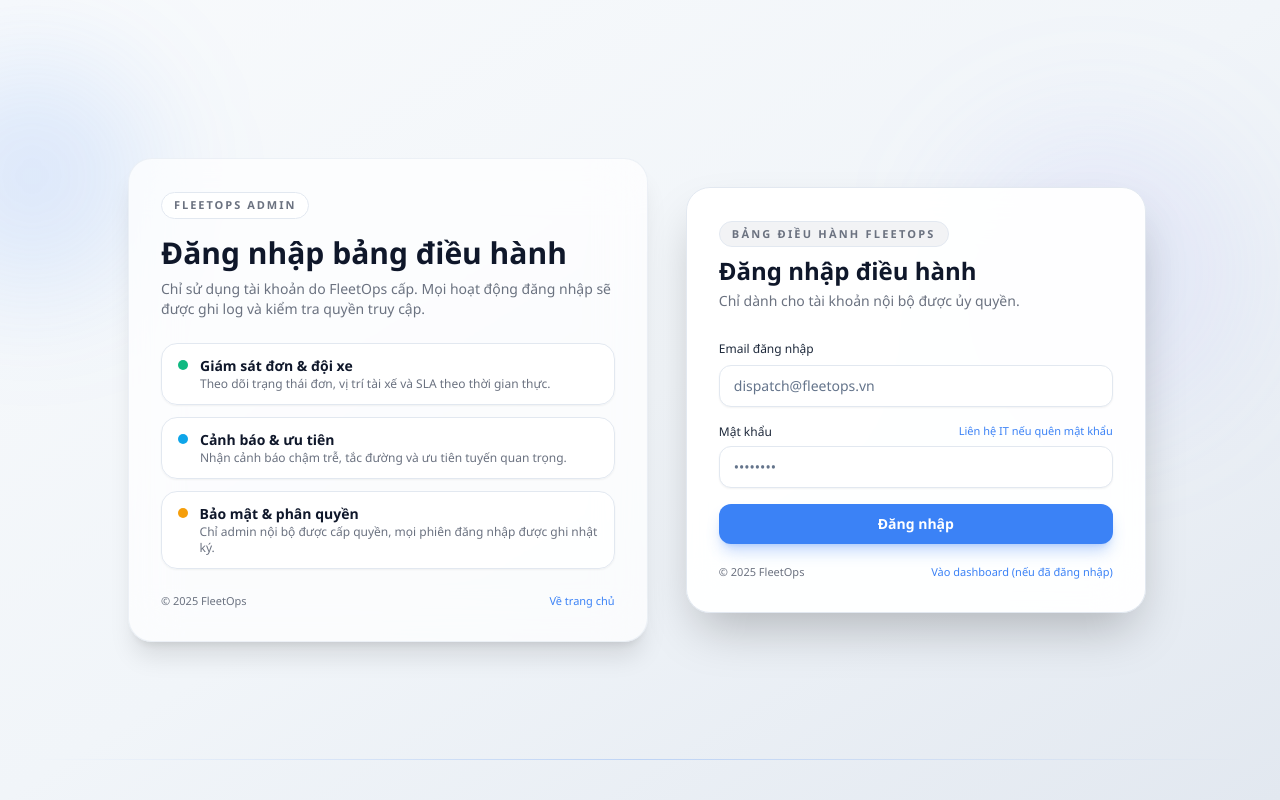
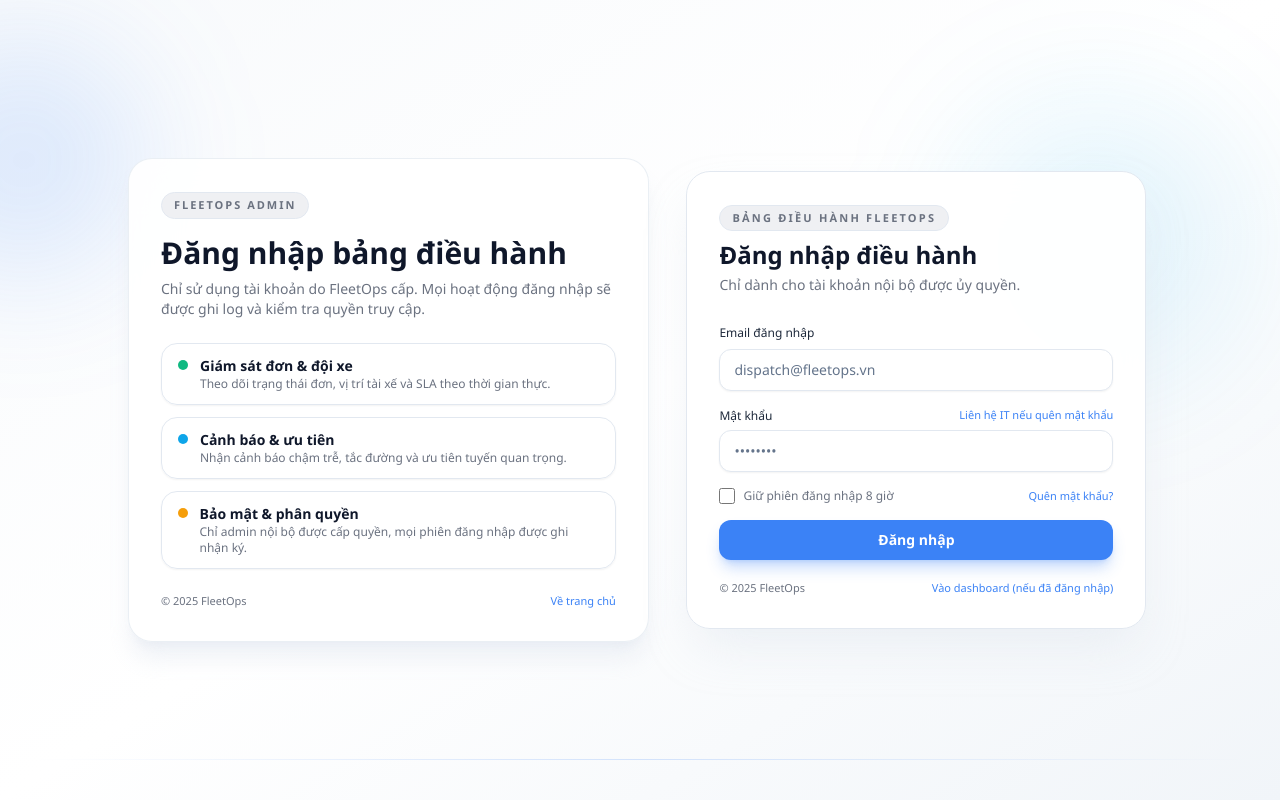
Before and after one commit to reddog-dev01/BOOKING-APPS, a Next.js app in the folder apps/admin/: page /admin/login in a window 1280 px wide. Built offline with nearby package versions, Linux system fonts and the light colour scheme.

Commit message:
Refine admin login layout and form handling

```diff
--- a/apps/admin/src/app/admin/login/page.tsx
+++ b/apps/admin/src/app/admin/login/page.tsx
@@ -26,10 +26,7 @@
   const adminPassword = process.env.ADMIN_PASSWORD;
 
   const isValid =
-    adminEmail &&
-    adminPassword &&
-    email.toLowerCase() === adminEmail.toLowerCase() &&
-    password === adminPassword;
+    adminEmail && adminPassword && email.toLowerCase() === adminEmail.toLowerCase() && password === adminPassword;
 
   if (!isValid) {
     redirect(`/admin/login?error=invalid&redirectTo=${encodeURIComponent(redirectTo)}`);
@@ -40,7 +37,7 @@
   cookieStore.set(AUTH_COOKIE, "true", {
     httpOnly: true,
     sameSite: "lax",
-    secure: process.env.NODE_ENV === "production", // avoid secure cookie issues on localhost
+    secure: process.env.NODE_ENV === "production",
     path: "/admin",
     maxAge: EIGHT_HOURS_IN_SECONDS,
   });
@@ -65,19 +62,19 @@
   const currentYear = new Date().getFullYear();
 
   return (
-    <div className="relative flex min-h-screen items-center justify-center bg-gradient-to-br from-slate-50 via-slate-100 to-slate-200 px-4 py-10 text-foreground">
+    <div className="relative flex min-h-screen items-center justify-center bg-gradient-to-br from-slate-50 via-white to-slate-100 px-4 py-10 text-foreground">
       <div className="pointer-events-none absolute inset-0 overflow-hidden">
-        <div className="absolute -left-20 top-16 h-56 w-56 rounded-full bg-accent/15 blur-3xl" />
-        <div className="absolute right-10 top-32 h-72 w-72 rounded-full bg-indigo-400/10 blur-3xl" />
-        <div className="absolute inset-x-8 bottom-10 h-px bg-gradient-to-r from-transparent via-accent/25 to-transparent" />
+        <div className="absolute -left-24 top-10 h-60 w-60 rounded-full bg-accent/15 blur-3xl" />
+        <div className="absolute right-10 top-24 h-72 w-72 rounded-full bg-sky-500/10 blur-3xl" />
+        <div className="absolute inset-x-8 bottom-10 h-px bg-gradient-to-r from-transparent via-accent/20 to-transparent" />
       </div>
 
       <div className="relative z-10 w-full max-w-5xl">
-        <div className="grid gap-8 md:grid-cols-[1.1fr,1fr] items-center">
-          <div className="hidden h-full flex-col justify-between rounded-3xl border border-border/60 bg-white/70 p-8 shadow-xl backdrop-blur-xl md:flex">
+        <div className="grid items-center gap-8 md:grid-cols-[1.05fr,0.95fr]">
+          <section className="hidden h-full flex-col justify-between rounded-3xl border border-border/70 bg-white/90 p-8 shadow-xl shadow-slate-200/60 backdrop-blur-xl md:flex">
             <div className="space-y-4">
-              <div className="inline-flex items-center gap-2 rounded-full border border-border bg-white/80 px-3 py-1 text-[11px] font-semibold uppercase tracking-[0.18em] text-muted-foreground">
-                FLEETOPS ADMIN
+              <div className="inline-flex items-center gap-2 rounded-full border border-border bg-muted/60 px-3 py-1 text-[11px] font-semibold uppercase tracking-[0.18em] text-muted-foreground">
+                FleetOps Admin
               </div>
               <div className="space-y-2">
                 <h1 className="text-3xl font-semibold text-slate-900">Đăng nhập bảng điều hành</h1>
@@ -87,26 +84,26 @@
               </div>
             </div>
 
-            <div className="mt-6 space-y-3 text-sm text-slate-700">
-              <div className="flex items-start gap-3 rounded-2xl border border-border bg-white/80 px-4 py-3 shadow-sm">
+            <div className="mt-6 space-y-3 text-sm text-slate-800">
+              <div className="flex items-start gap-3 rounded-2xl border border-border bg-white/90 px-4 py-3 shadow-sm">
                 <span className="mt-1 inline-flex h-2.5 w-2.5 rounded-full bg-emerald-500" aria-hidden />
                 <div>
                   <p className="font-semibold text-slate-900">Giám sát đơn & đội xe</p>
                   <p className="text-xs text-muted-foreground">Theo dõi trạng thái đơn, vị trí tài xế và SLA theo thời gian thực.</p>
                 </div>
               </div>
-              <div className="flex items-start gap-3 rounded-2xl border border-border bg-white/80 px-4 py-3 shadow-sm">
+              <div className="flex items-start gap-3 rounded-2xl border border-border bg-white/90 px-4 py-3 shadow-sm">
                 <span className="mt-1 inline-flex h-2.5 w-2.5 rounded-full bg-sky-500" aria-hidden />
                 <div>
                   <p className="font-semibold text-slate-900">Cảnh báo & ưu tiên</p>
                   <p className="text-xs text-muted-foreground">Nhận cảnh báo chậm trễ, tắc đường và ưu tiên tuyến quan trọng.</p>
                 </div>
               </div>
-              <div className="flex items-start gap-3 rounded-2xl border border-border bg-white/80 px-4 py-3 shadow-sm">
+              <div className="flex items-start gap-3 rounded-2xl border border-border bg-white/90 px-4 py-3 shadow-sm">
                 <span className="mt-1 inline-flex h-2.5 w-2.5 rounded-full bg-amber-500" aria-hidden />
                 <div>
                   <p className="font-semibold text-slate-900">Bảo mật & phân quyền</p>
-                  <p className="text-xs text-muted-foreground">Chỉ admin nội bộ được cấp quyền, mọi phiên đăng nhập được ghi nhật ký.</p>
+                  <p className="text-xs text-muted-foreground">Chỉ admin nội bộ được cấp quyền, mọi phiên đăng nhập được ghi nhận ký.</p>
                 </div>
               </div>
             </div>
@@ -117,12 +114,12 @@
                 Về trang chủ
               </Link>
             </div>
-          </div>
+          </section>
 
-          <div className="flex items-center justify-center">
-            <div className="w-full max-w-[460px] rounded-3xl border border-border bg-white/95 p-6 shadow-2xl backdrop-blur-xl md:p-8">
+          <section className="flex items-center justify-center">
+            <div className="w-full max-w-[460px] rounded-3xl border border-border bg-white/95 p-6 shadow-2xl shadow-slate-200/70 backdrop-blur-xl md:p-8">
               <div className="mb-6 space-y-2 text-center md:text-left">
-                <div className="inline-flex items-center gap-2 rounded-full border border-border bg-muted/50 px-3 py-1 text-[11px] font-semibold uppercase tracking-[0.2em] text-muted-foreground">
+                <div className="inline-flex items-center gap-2 rounded-full border border-border bg-muted/60 px-3 py-1 text-[11px] font-semibold uppercase tracking-[0.2em] text-muted-foreground">
                   Bảng điều hành FleetOps
                 </div>
                 <div className="space-y-1">
@@ -179,6 +176,23 @@
                   />
                 </div>
 
+                <div className="flex items-center justify-between text-xs text-muted-foreground">
+                  <div className="flex items-center gap-2">
+                    <input
+                      id="remember"
+                      name="remember"
+                      type="checkbox"
+                      className="h-4 w-4 rounded border border-border text-accent focus:ring-0"
+                    />
+                    <label htmlFor="remember" className="select-none">
+                      Giữ phiên đăng nhập 8 giờ
+                    </label>
+                  </div>
+                  <Link href="mailto:it@fleetops.vn" className="text-[11px] font-medium text-accent hover:underline">
+                    Quên mật khẩu?
+                  </Link>
+                </div>
+
                 <button
                   type="submit"
                   className="w-full rounded-xl bg-accent px-4 py-2.5 text-sm font-semibold text-accent-foreground shadow-lg shadow-accent/30 transition hover:bg-accent/90 focus-visible:outline-none focus-visible:ring-2 focus-visible:ring-accent/50"
@@ -194,7 +208,7 @@
                 </Link>
               </div>
             </div>
-          </div>
+          </section>
         </div>
       </div>
     </div>
```
